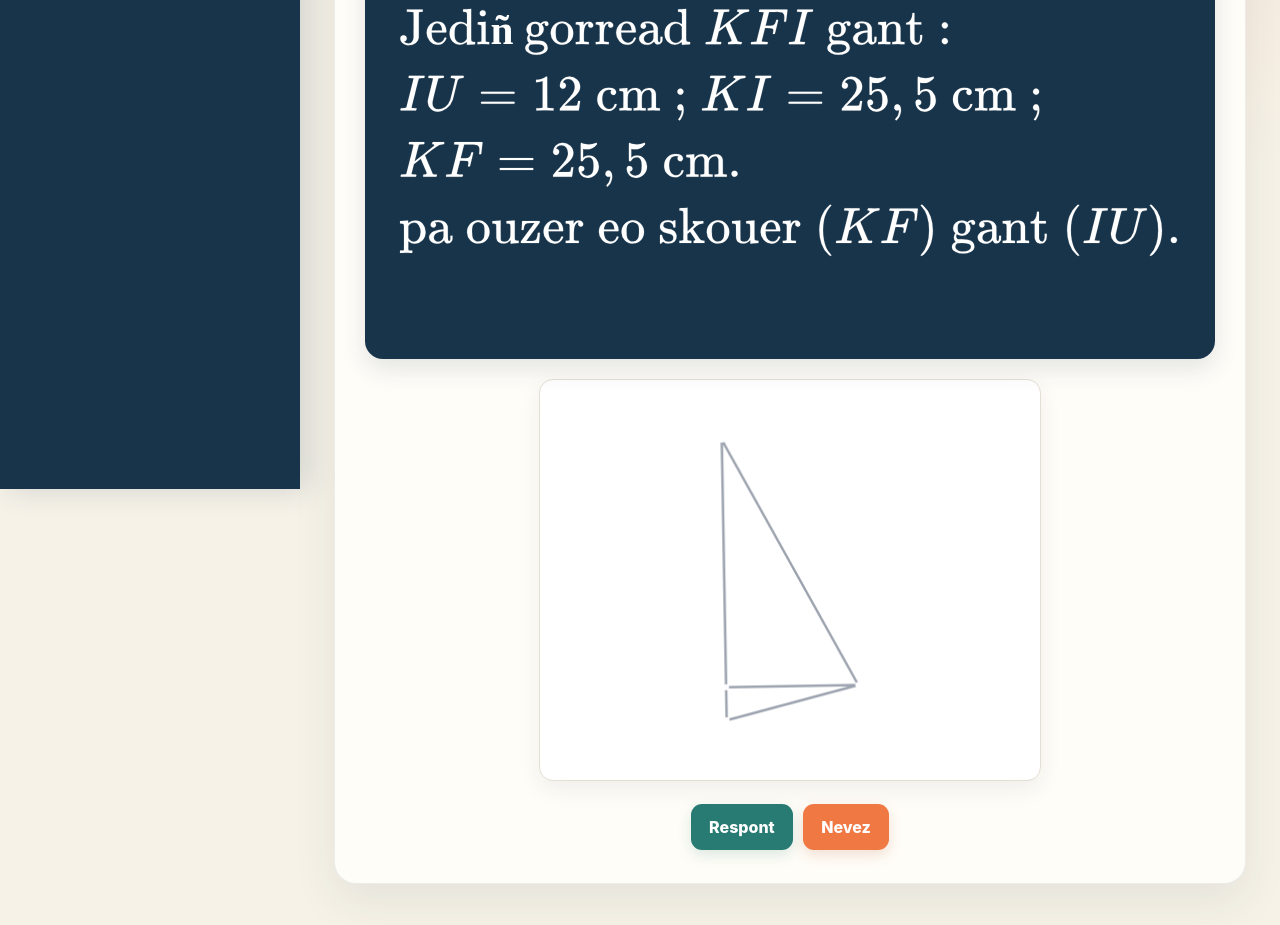
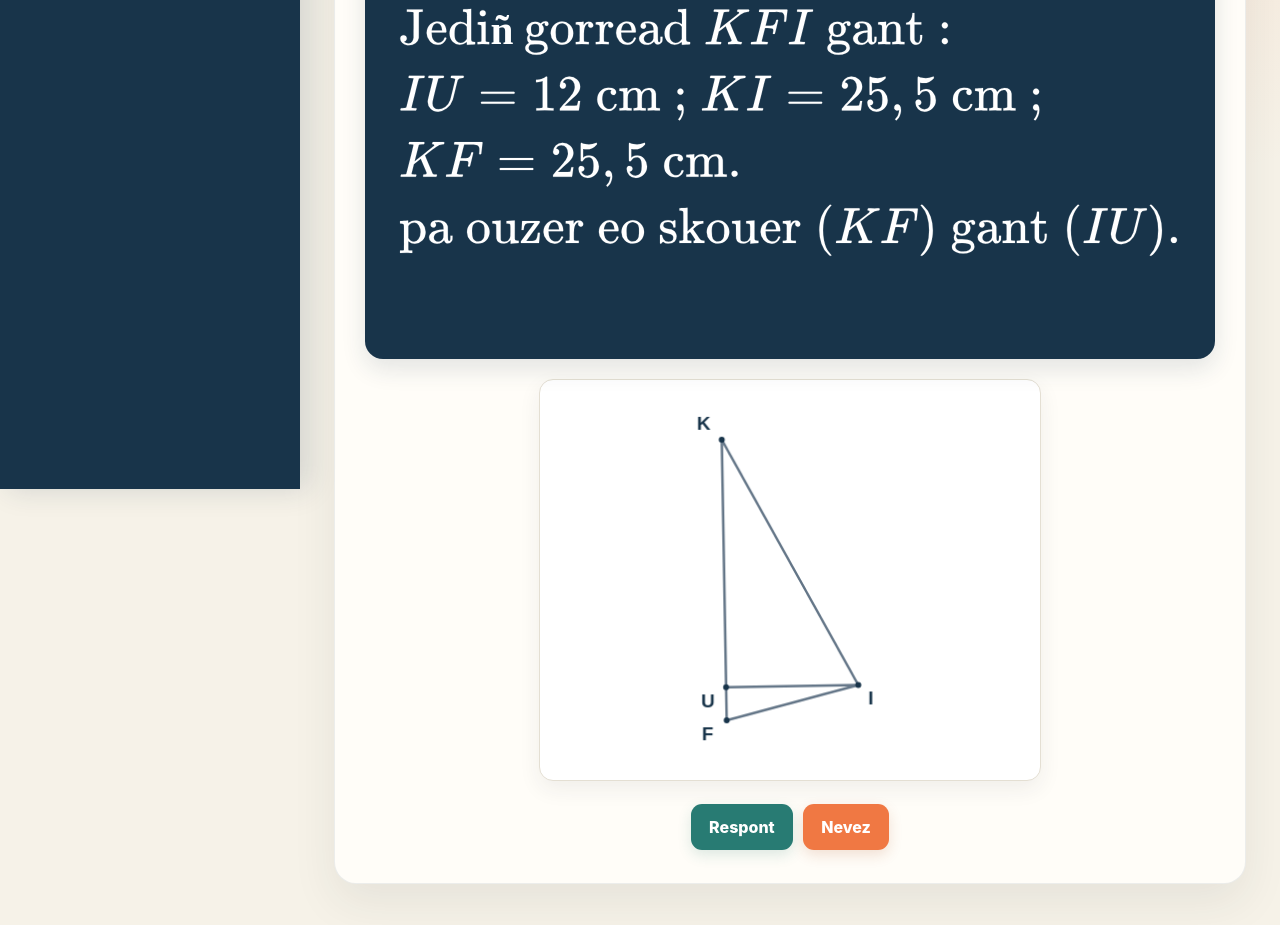
Before and after one commit to MikaelBZH/Aotomatismou, a plain HTML site: page Gorreadoù.html in a window 1280 px wide. Shown: the part 311-1236 px from the top of the page. Drawn offline with nearby package versions, Linux system fonts and the light colour scheme.

Commit message:
Renforcer le contraste des schémas et de l’aide

```diff
--- a/Gorreadoù.html
+++ b/Gorreadoù.html
@@ -163,12 +163,12 @@
 
             let points;
 
-            drawSeg(cA, cB, "#9ca3af");
-            drawSeg(cA, cC, "#9ca3af");
-            drawSeg(cB, cC, "#9ca3af");
-            drawSeg(cC, cD, "#9ca3af");
+            drawSeg(cA, cB, "#637587");
+            drawSeg(cA, cC, "#637587");
+            drawSeg(cB, cC, "#637587");
+            drawSeg(cC, cD, "#637587");
 
-            if (fig.lengths.AD > fig.lengths.AB) drawSeg(cB, cD, "#9ca3af", true);
+            if (fig.lengths.AD > fig.lengths.AB) drawSeg(cB, cD, "#637587", true);
 
             if (cA.x === cD.x || cB.x === cD.x) {
                 points = [
@@ -183,7 +183,7 @@
 
             points.forEach(item => {
                 const label = fig.labels[item.n];
-                ctx.fillStyle = "white";
+                ctx.fillStyle = "#18344a";
                 ctx.font = "bold 19px Arial";
                 const offsetX = item.p.x > canvas.getBoundingClientRect().width / 2 ? 10 : -25;
                 const offsetY = item.p.y > canvas.getBoundingClientRect().height / 2 ? 20 : -10;
```
